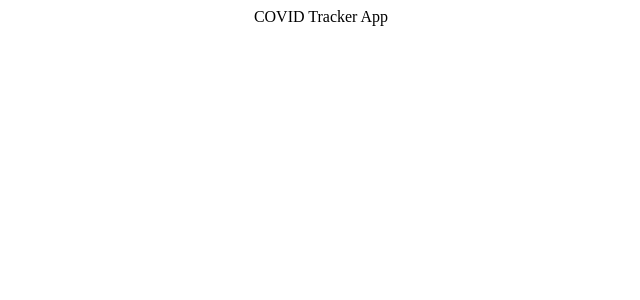
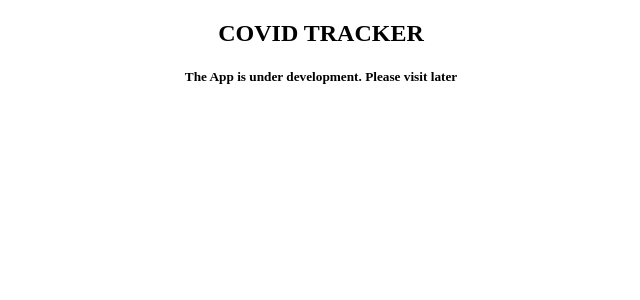
Before and after one commit to uzair-suria/uas-covid19-tracker, a React (Create React App) app: page / in a window 1280 px wide. Shown: the top 300 px of the page, without its empty margins (319-959 px from the left). Built offline with nearby package versions, Linux system fonts and the light colour scheme.

Commit message:
Update App.js

```diff
--- a/src/App.js
+++ b/src/App.js
@@ -3,7 +3,10 @@ import './App.css';
 function App() {
 	return (
 		<>
-			<div className="App">COVID Tracker App</div>
+			<div className="App">
+				<h2>COVID TRACKER</h2>
+				<h5>The App is under development. Please visit later</h5>
+			</div>
 		</>
 	);
 }
```
